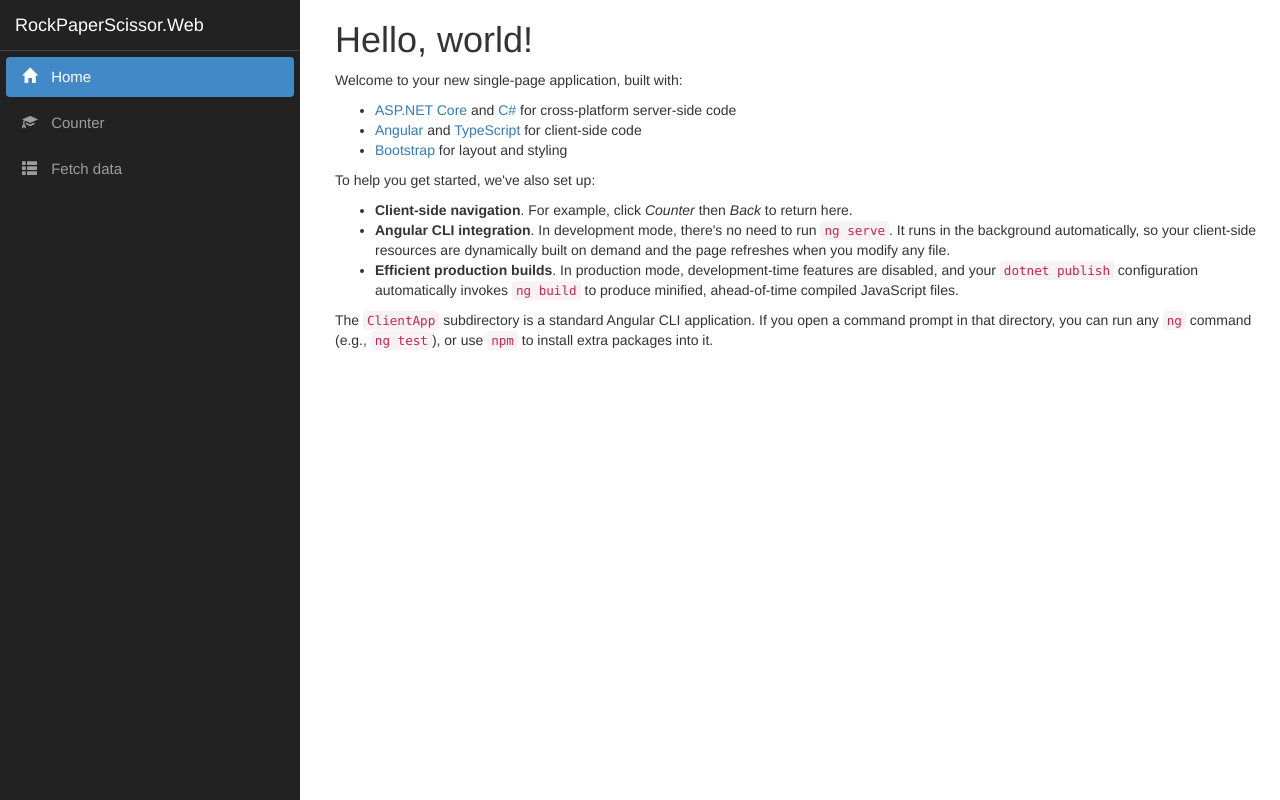
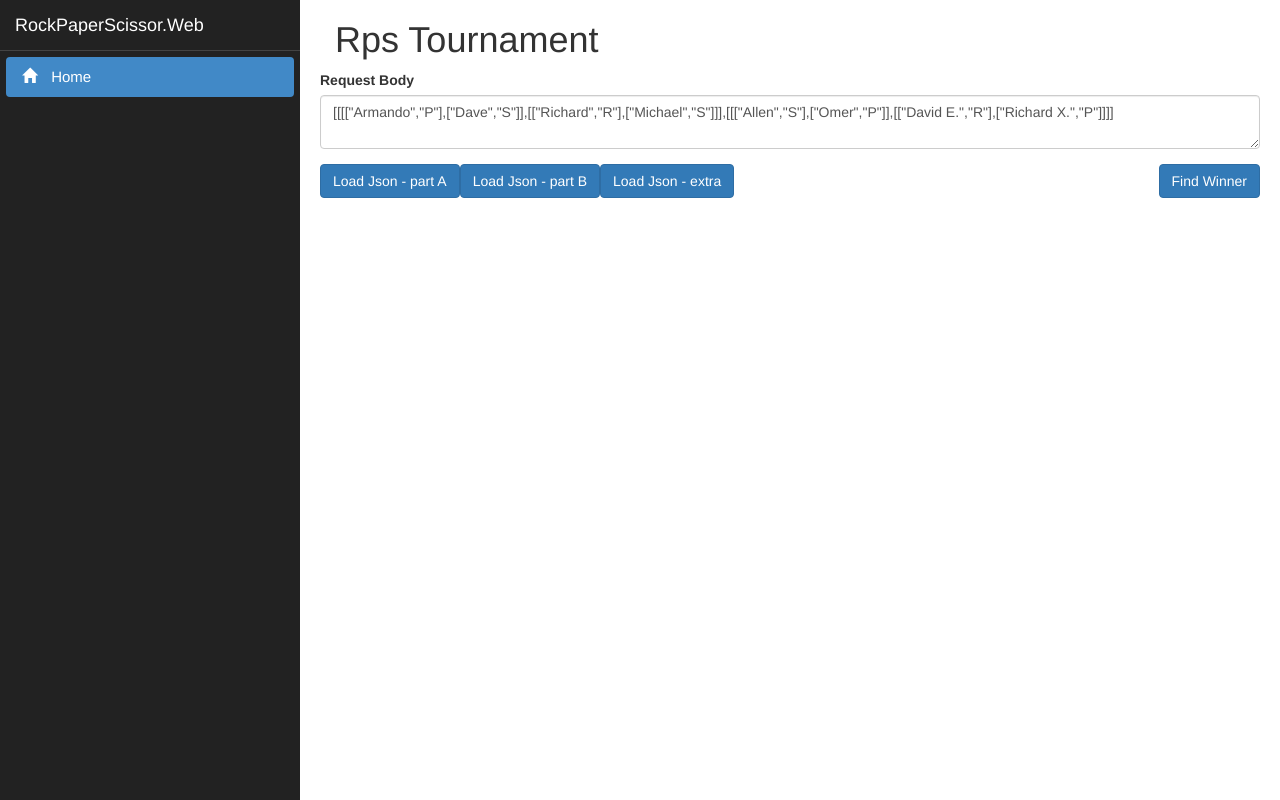
Before and after one commit to christiantomyama/RockPaperScisorChallenge, an Angular app in the folder RockPaperScissor.Web/ClientApp/: page / in a window 1280 px wide. Built offline with nearby package versions, Linux system fonts and the light colour scheme.

Commit message:
implemented frontpage rps tournament

```diff
--- a/RockPaperScissor.Web/ClientApp/src/app/nav-menu/nav-menu.component.html
+++ b/RockPaperScissor.Web/ClientApp/src/app/nav-menu/nav-menu.component.html
@@ -11,22 +11,13 @@
         </div>
         <div class='clearfix'></div>
         <div class='navbar-collapse collapse' [ngClass]='{ "in": isExpanded }'>
+
             <ul class='nav navbar-nav'>
                 <li [routerLinkActive]='["link-active"]' [routerLinkActiveOptions]='{ exact: true }'>
                     <a [routerLink]='["/"]' (click)='collapse()'>
                         <span class='glyphicon glyphicon-home'></span> Home
                     </a>
                 </li>
-                <li [routerLinkActive]='["link-active"]'>
-                    <a [routerLink]='["/counter"]' (click)='collapse()'>
-                        <span class='glyphicon glyphicon-education'></span> Counter
-                    </a>
-                </li>
-                <li [routerLinkActive]='["link-active"]'>
-                    <a [routerLink]='["/fetch-data"]' (click)='collapse()'>
-                        <span class='glyphicon glyphicon-th-list'></span> Fetch data
-                    </a>
-                </li>
             </ul>
         </div>
     </div>
--- /dev/null
+++ b/RockPaperScissor.Web/ClientApp/src/app/rpstournament/rpstournament.component.css
@@ -0,0 +1,3 @@
+fieldset {
+  margin-right: 20px;
+}
--- /dev/null
+++ b/RockPaperScissor.Web/ClientApp/src/app/rpstournament/rpstournament.component.html
@@ -0,0 +1,32 @@
+
+
+  <fieldset class="scheduler-border">
+    <h1>Rps Tournament</h1>
+    <form #form="ngForm" id="bookForm" (ngSubmit)="onSubmit(form)" autocomplete="off">
+      <div class="row">
+        <div class="col-xl-4 text-xs-center">
+          <div class="mb-3">
+            <input type="hidden" name="id">
+            <div class="form-group">
+              <label>Request Body</label>
+              <textarea class="form-control" required>{{stringjson}}</textarea>
+            </div>
+          </div>
+        </div>
+
+
+        <div class="col-xl-4 text-xs-center">
+          <div class="mb-3">
+            <div class="wrapper">
+              <button (click)="loadJsonString('1')" class="btn btn-primary">Load Json - part A</button>
+              <button (click)="loadJsonString('2')" class="btn btn-primary">Load Json - part B</button>
+              <button (click)="loadJsonString('3')" class="btn btn-primary">Load Json - extra</button>
+              <button (click)="loadJsonString('3')" class="btn btn-primary pull-right">Find Winner</button>
+              <!--<button type="submit" [disabled]="form.invalid" class="btn btn-primary pull-right">Send Request</button>-->
+            </div>
+          </div>
+        </div>
+
+      </div>
+    </form>
+  </fieldset>
--- /dev/null
+++ b/RockPaperScissor.Web/ClientApp/src/app/rpstournament/rpstournament.component.ts
@@ -0,0 +1,49 @@
+import { Component, OnInit } from '@angular/core';
+
+@Component({
+  selector: 'app-rpstournament',
+  templateUrl: './rpstournament.component.html',
+  styleUrls: ['./rpstournament.component.css']
+})
+export class RpstournamentComponent implements OnInit {
+    stringjson: string;
+
+  constructor() { }
+
+  ngOnInit() {
+    this.loadJsonString("2");
+  }
+
+  loadJsonString(index: string) {
+    switch (index) {
+      case "1":
+        this.stringjson = JSON.stringify([["Armando", "P"], ["Dave", "S"]]);
+        break;
+      case "2":
+        this.stringjson = JSON.stringify([
+          [
+            [["Armando", "P"], ["Dave", "S"]],
+            [["Richard", "R"], ["Michael", "S"]],
+          ],
+          [
+            [["Allen", "S"], ["Omer", "P"]],
+            [["David E.", "R"], ["Richard X.", "P"]]
+          ]
+        ]);
+        break;
+      case "3":
+        this.stringjson = JSON.stringify([
+          [
+            [["Armando3", "P"], ["Dave", "S"]],
+            [["Richard", "R"], ["Michael", "S"]],
+          ],
+          [
+            [["Allen", "S"], ["Omer", "P"]],
+            [["David E.", "R"], ["Richard X.", "P"]]
+          ]
+        ]);
+        ;
+
+    }
+  }
+}
--- a/RockPaperScissor.Web/ClientApp/src/environments/environment.prod.ts
+++ b/RockPaperScissor.Web/ClientApp/src/environments/environment.prod.ts
@@ -1,3 +1,4 @@
 export const environment = {
-  production: true
+  production: true,
+  API: '/'
 };
--- a/RockPaperScissor.Web/ClientApp/src/environments/environment.ts
+++ b/RockPaperScissor.Web/ClientApp/src/environments/environment.ts
@@ -4,5 +4,6 @@
 // The list of which env maps to which file can be found in `.angular-cli.json`.
 
 export const environment = {
-  production: false
+  production: false,
+  API: 'https://localhost:5003/api/'
 };
```
Also changed, not shown: RockPaperScissor.Web/ClientApp/src/app/app.module.ts (+5 -6 lines), RockPaperScissor.Web/ClientApp/src/app/rpstournament/rpstournament.module.ts (added, +14 -0 lines), 1 other file (tests, documents, lock files or other folders).
